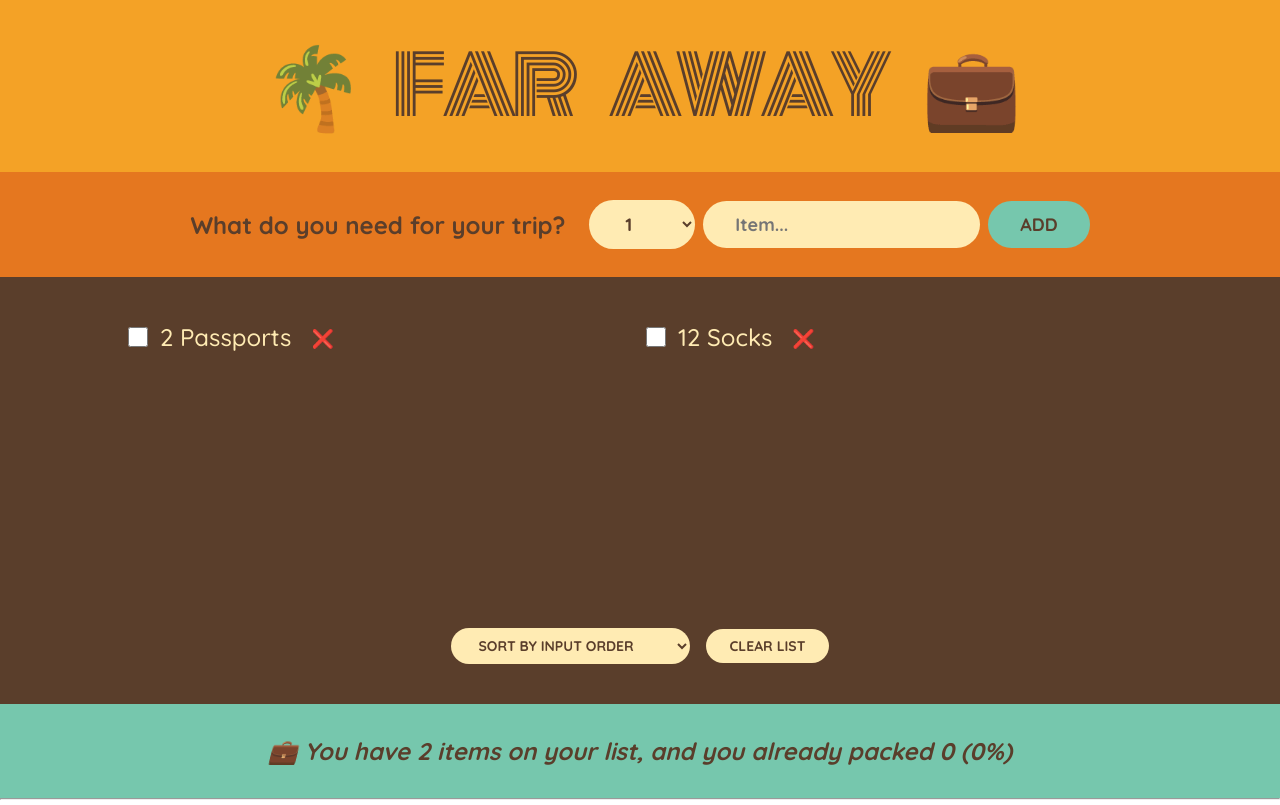
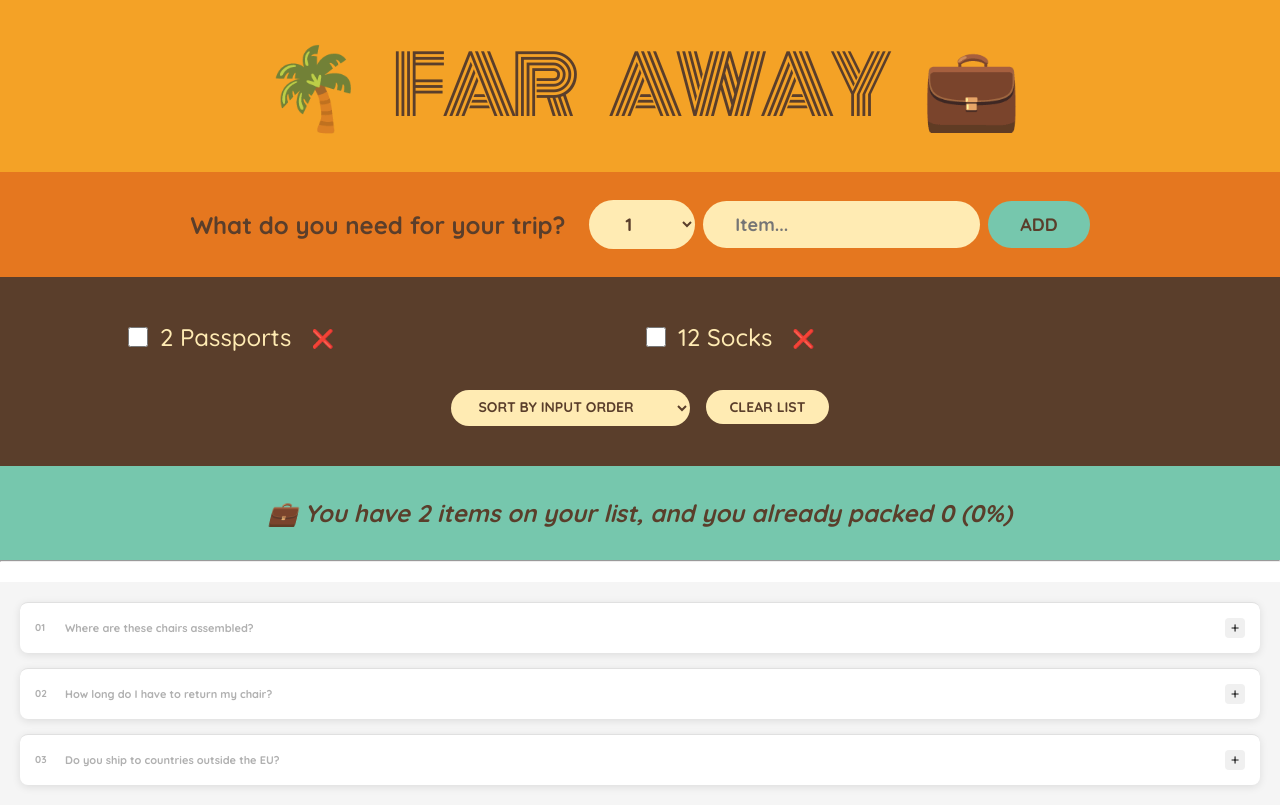
Before and after one commit to AbstractNik/React-E2E, a React (Vite) app in the folder Far Away/: page / in a window 1280 px wide. Built offline with nearby package versions, Linux system fonts and the light colour scheme.

Commit message:
created a accordian component in the far away app

```diff
--- a/Far Away/src/App.jsx
+++ b/Far Away/src/App.jsx
@@ -6,10 +6,32 @@ import Logo from "./components/Logo";
 import Form from "./components/Form";
 import PackingList from "./components/PackingList";
 import Stats from "./components/Stats";
+import Accordion from "./components/Accordion";
 
 const initialItems = [
   { id: 1, description: "Passports", quantity: 2, packed: false },
   { id: 2, description: "Socks", quantity: 12, packed: false },
+];
+
+const accordionData = [
+  {
+    id: 1,
+    question: "Where are these chairs assembled?",
+    content:
+      "Lorem ipsum dolor sit amet consectetur, adipisicing elit. Accusantium, quaerat temporibus quas dolore provident nisi ut aliquid ratione beatae sequi aspernatur veniam repellendus.",
+  },
+  {
+    id: 2,
+    question: "How long do I have to return my chair?",
+    content:
+      "Pariatur recusandae dignissimos fuga voluptas unde optio nesciunt commodi beatae, explicabo natus.",
+  },
+  {
+    id: 3,
+    question: "Do you ship to countries outside the EU?",
+    content:
+      "Yes, we ship to many countries outside the EU. Please check our shipping policy for more details.",
+  },
 ];
 
 // App.js
@@ -56,6 +78,7 @@ export default function App() {
       />
       <Stats items={items} />
       <hr />
+      <Accordion items={accordionData} />
       {/* <Flashcards /> */}
       {/* <Counter /> */}
     </div>
--- /dev/null
+++ b/Far Away/src/components/Accordion.css
@@ -0,0 +1,93 @@
+.accordion-container {
+  background-color: #f5f5f5;
+  padding: 2rem;
+  display: flex;
+  flex-direction: column;
+  gap: 1.5rem;
+  margin-top: 2rem;
+}
+
+.accordion-item {
+  background-color: white;
+  border-radius: 8px;
+  box-shadow: 0 2px 8px rgba(0, 0, 0, 0.1);
+  overflow: hidden;
+  transition: all 0.3s ease;
+}
+
+.accordion-item.open {
+  border-top: 3px solid #2d8659;
+}
+
+.accordion-item.closed {
+  border-top: 1px solid #e0e0e0;
+}
+
+.accordion-header {
+  display: flex;
+  align-items: center;
+  padding: 1.5rem;
+  cursor: pointer;
+  gap: 1rem;
+  user-select: none;
+  transition: background-color 0.2s ease;
+}
+
+.accordion-header:hover {
+  background-color: #fafafa;
+}
+
+.accordion-number {
+  font-weight: 600;
+  font-size: 1rem;
+  min-width: 2rem;
+}
+
+.accordion-item.open .accordion-number {
+  color: #2d8659;
+}
+
+.accordion-item.closed .accordion-number {
+  color: #b0b0b0;
+}
+
+.accordion-question {
+  flex: 1;
+  font-weight: 600;
+  font-size: 1.1rem;
+}
+
+.accordion-item.open .accordion-question {
+  color: #2d8659;
+}
+
+.accordion-item.closed .accordion-question {
+  color: #b0b0b0;
+}
+
+.accordion-icon {
+  width: 2rem;
+  height: 2rem;
+  display: flex;
+  align-items: center;
+  justify-content: center;
+  font-size: 1.5rem;
+  font-weight: 300;
+  color: #333;
+  background-color: #f0f0f0;
+  border-radius: 4px;
+  transition: all 0.3s ease;
+  flex-shrink: 0;
+}
+
+.accordion-content {
+  padding: 0 1.5rem 1.5rem 1.5rem;
+  padding-left: calc(1.5rem + 2rem + 1rem); /* Account for number width + gap */
+}
+
+.accordion-content p {
+  color: #444;
+  line-height: 1.6;
+  margin: 0;
+  font-size: 0.95rem;
+}
--- /dev/null
+++ b/Far Away/src/components/Accordion.jsx
@@ -0,0 +1,32 @@
+import { useState } from "react";
+import "./Accordion.css";
+import AccordionItem from "./AccordionItem";
+
+export default function Accordion({ items }) {
+  const [openItems, setOpenItems] = useState(new Set());
+
+  function handleToggle(id) {
+    setOpenItems((prev) => {
+      const newSet = new Set(prev);
+      if (newSet.has(id)) {
+        newSet.delete(id);
+      } else {
+        newSet.add(id);
+      }
+      return newSet;
+    });
+  }
+
+  return (
+    <div className="accordion-container">
+      {items.map((item) => (
+        <AccordionItem
+          key={item.id}
+          item={item}
+          isOpen={openItems.has(item.id)}
+          onToggle={() => handleToggle(item.id)}
+        />
+      ))}
+    </div>
+  );
+}
--- /dev/null
+++ b/Far Away/src/components/AccordionItem.jsx
@@ -0,0 +1,18 @@
+export default function AccordionItem({ item, isOpen, onToggle }) {
+  return (
+    <div className={`accordion-item ${isOpen ? "open" : "closed"}`}>
+      <div className="accordion-header" onClick={onToggle}>
+        <span className="accordion-number">
+          {String(item.id).padStart(2, "0")}
+        </span>
+        <span className="accordion-question">{item.question}</span>
+        <span className="accordion-icon">{isOpen ? "−" : "+"}</span>
+      </div>
+      {isOpen && (
+        <div className="accordion-content">
+          <p>{item.content}</p>
+        </div>
+      )}
+    </div>
+  );
+}
```
